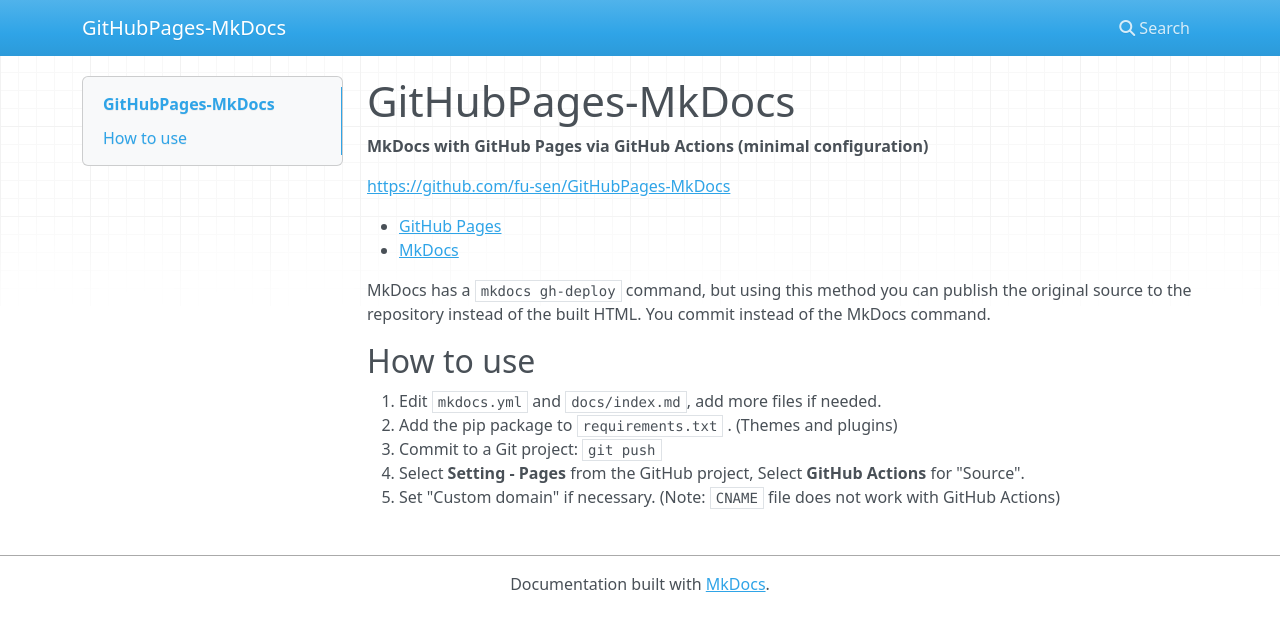
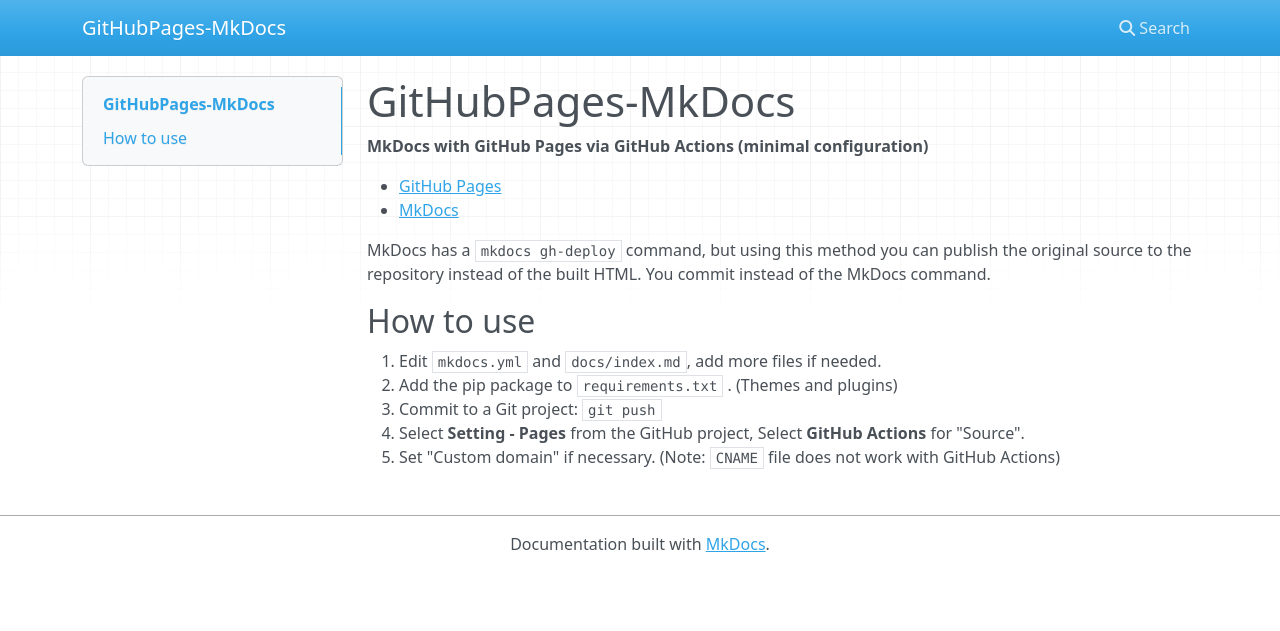
Before and after one commit to fu-sen/GitHubPages-MkDocs, an MkDocs documentation site: the page built from docs/index.md, in a window 1280 px wide. Shown: the top 631 px of the page. Built offline with MkDocs 1.6.1, drawn with Linux system fonts in a browser that asks for light colours; nearby versions of some CDN libraries.

Commit message:
🧹 remove link

```diff
--- a/docs/index.md
+++ b/docs/index.md
@@ -1,8 +1,6 @@
 # GitHubPages-MkDocs
 
 **MkDocs with GitHub Pages via GitHub Actions (minimal configuration)**
-
-<https://github.com/fu-sen/GitHubPages-MkDocs>
 
 - [GitHub Pages](https://pages.github.com/)
 - [MkDocs](https://www.mkdocs.org/)
```
Also changed, not shown: README.md (+0 -2 lines).
